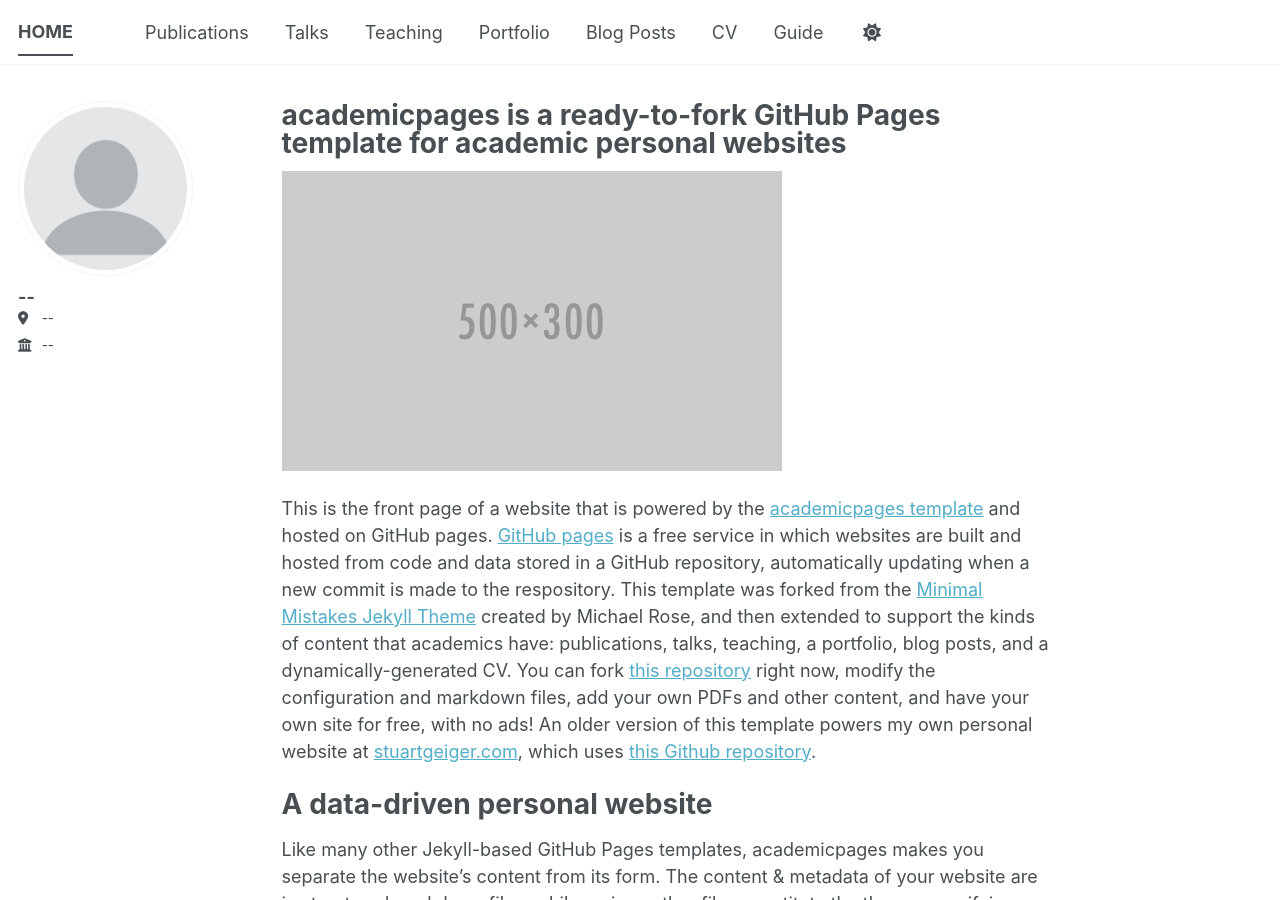
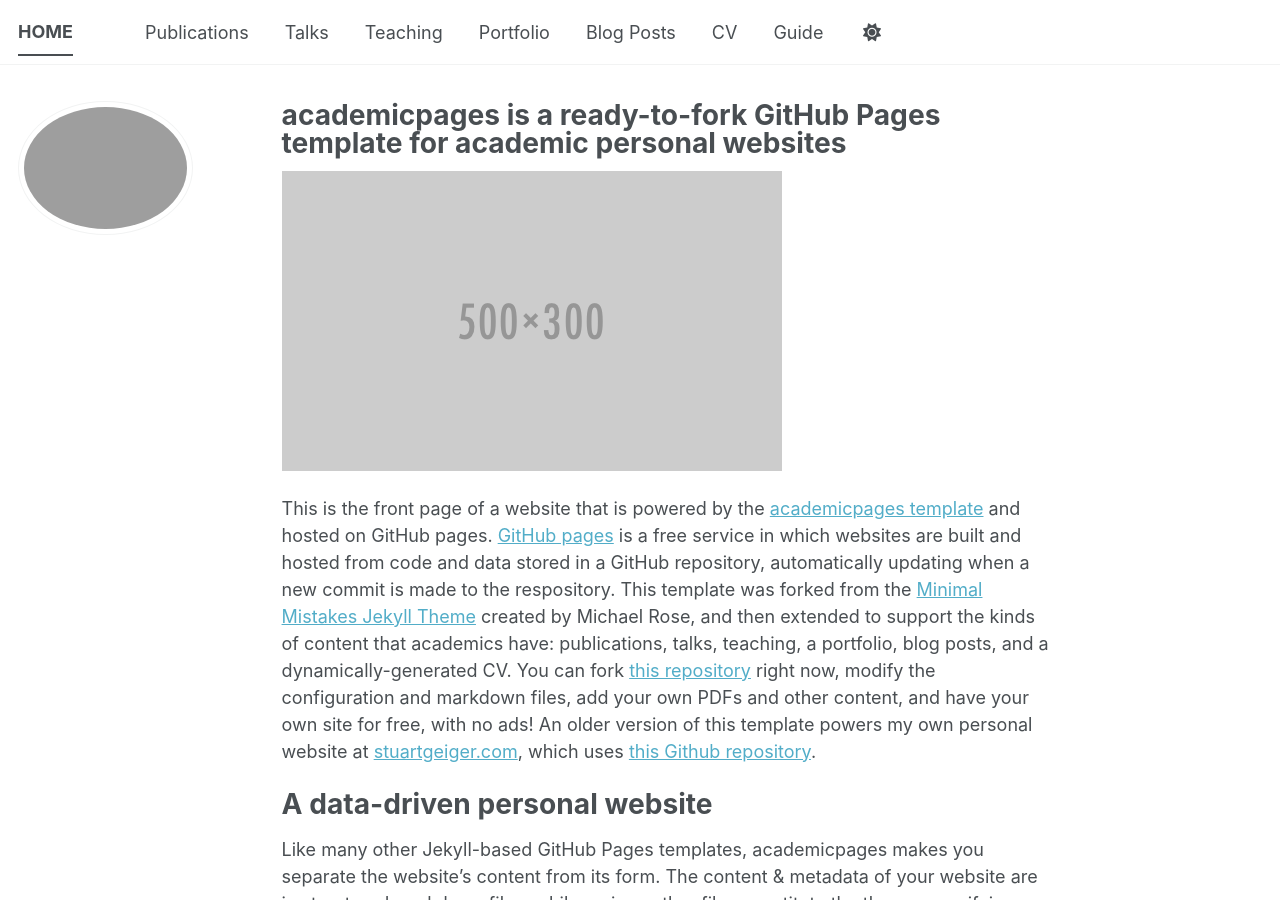
Before and after one commit to MPaperVideo/Mresearch, a Jekyll site: the page built from _pages/about.md, in a window 1280 px wide and 900 px high. Built offline with Jekyll 4.4.1, drawn with Linux system fonts in a browser that asks for light colours; a script bundle is joined from its source files by our own code; library files that are not in the unit come from our copies.

Commit message:
Update _config.yml

```diff
--- a/_config.yml
+++ b/_config.yml
@@ -21,12 +21,12 @@
 #               Additional customization can be done by editing /_includes/author-profile.html
 author:
   # Biographic information
-  avatar           : "profile.png"
-  name             : "--"
+  avatar           :
+  name             :
   pronouns         :
   bio              :
-  location         : "--"
-  employer         : "--"
+  location         :
+  employer         :
   uri              :
   email            :
 
```
